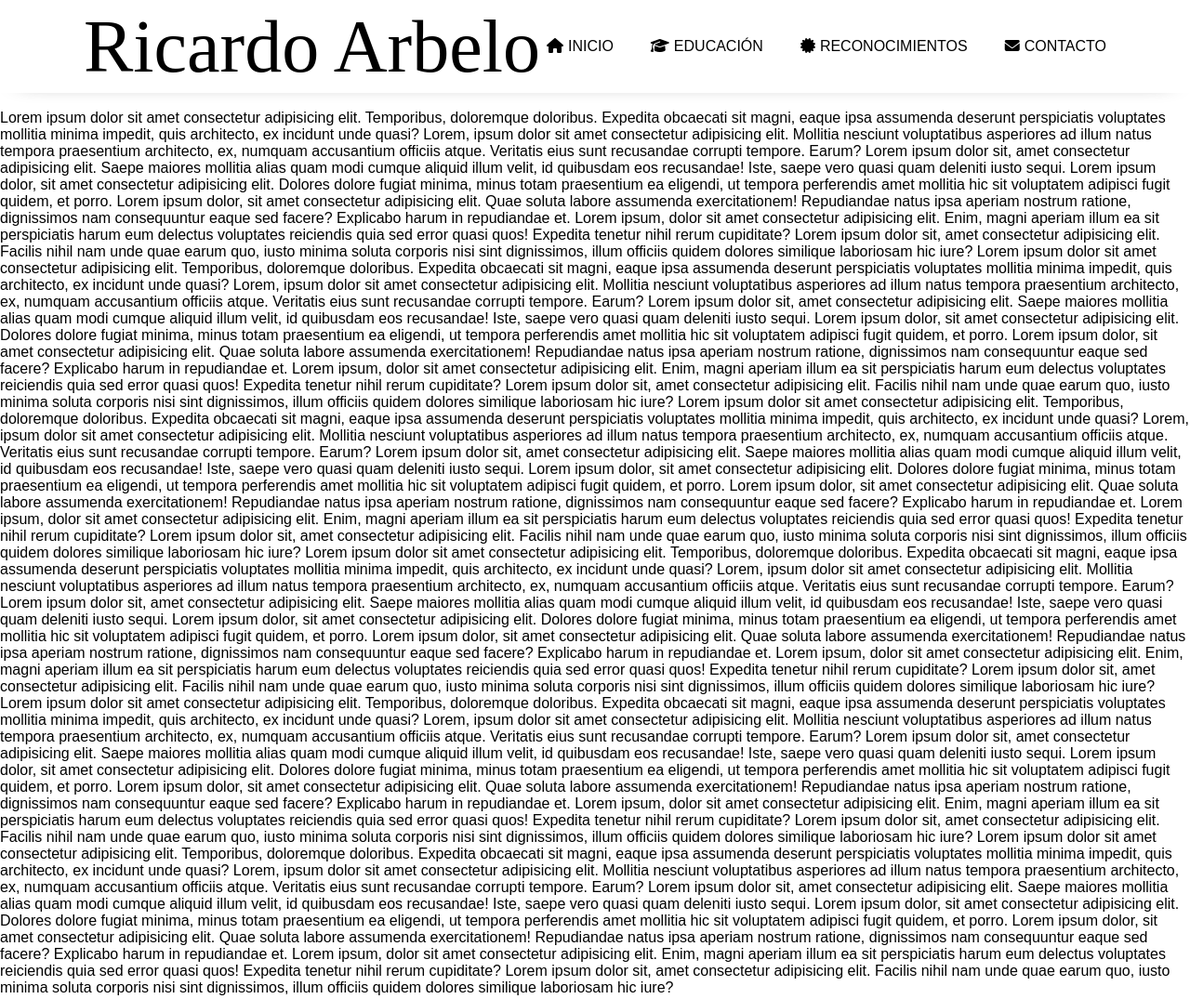
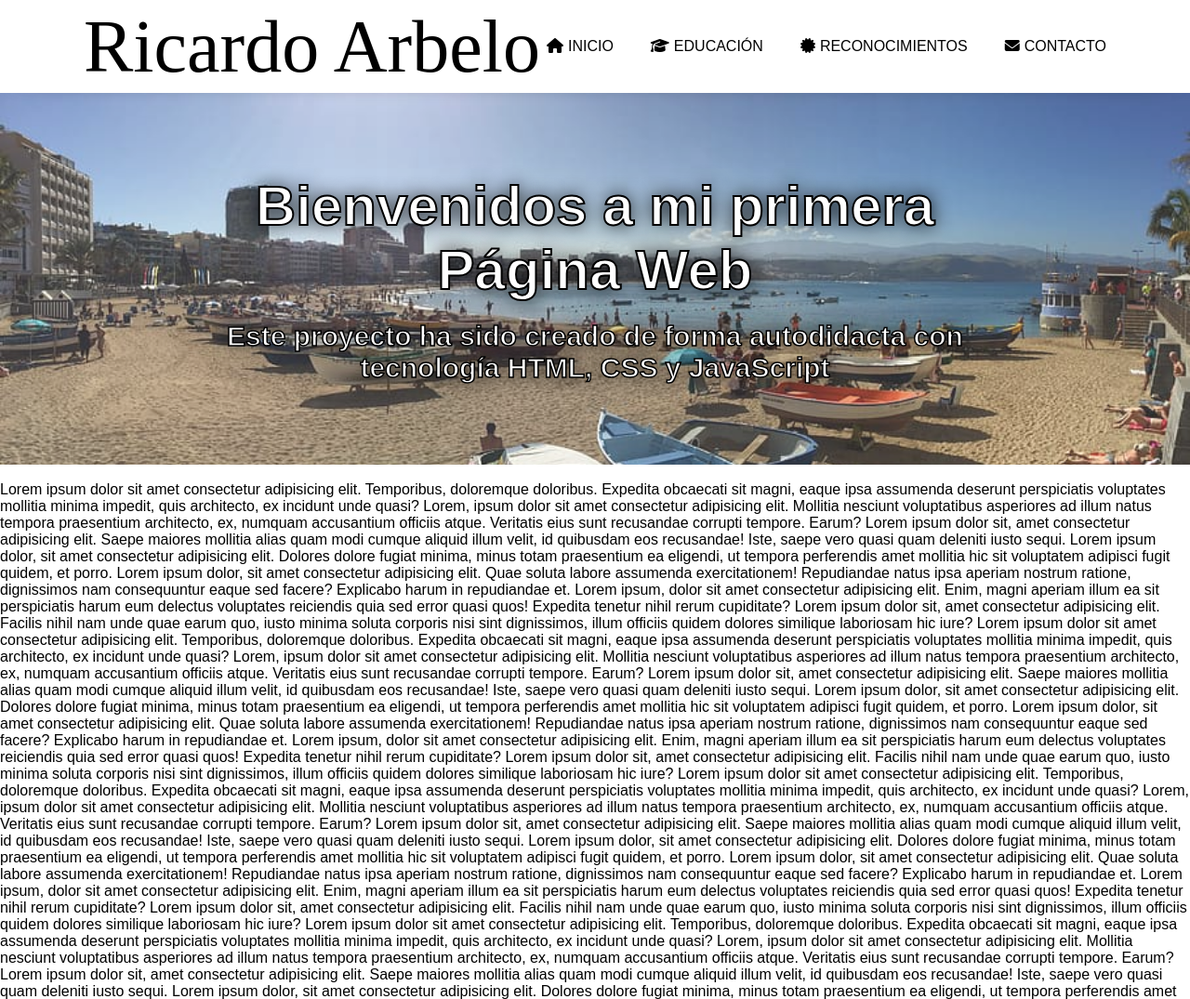
Before and after one commit to rarbelo14/My-first-web-development-project, a plain HTML site: page index.html in a window 1280 px wide. Shown: the top 1075 px of the page at 93% size. Drawn offline with Linux system fonts and the light colour scheme.

Commit message:
A cover has been added to the website

```diff
--- a/Style/styles.css
+++ b/Style/styles.css
@@ -93,3 +93,59 @@ header{
 	left: 0;
 	position: relative;
 }
+
+.cover_image{
+	width: 100%;
+	height: 400px;
+	position: relative;
+	overflow: hidden; /*After the tranforming the scale, the background image will not go out of bounds.*/
+	/*We dodn't add the background-image here because the ::before will be a 15% opaque, thus .cover_image won't have ant background-image at all.*/
+	background-position: center;
+	background-size: cover; /*Prevents the image from repeating itself if the screen is larger than the image.*/
+	background-repeat: none; /*We make sure the image doesn't get repeated.*/
+}
+
+.cover_image::before{ /*We created a ::before element (child element) to be able to put the background with position:absolute without losing the hover's transform:scale(1.2).*/
+	content:"";
+	width: 100%;
+	height: 100%;
+	position:absolute; /*It will not be within the normal flow of the page, so it will take the parent's window as a reference.*/
+	top:0;
+	right:0;
+	background:inherit; /*Collects all the parent's own properties with reference to the background*/
+	background-image: url(../Assets/playa-de-las-canteras-las-palmas-de-gran-canaria-beach-sand.jpg);
+	opacity: 0.85;
+	transition: 1s;
+}
+
+.cover_image:hover::before{
+	transform: scale(1.2);
+}
+
+.cover_image_info{
+	max-width: 900px;
+	height: 400px;
+	margin: auto;
+	position: relative;
+	display: flex;
+	text-align: center;
+	justify-content: center;
+	flex-direction: column; /*Display:flex puts h1 and p in horizontal alignment, this makes them both stand vertically.*/
+	color: white;
+	cursor: default; /*The text cursor will not appear, just the standard one instead.*/
+}
+
+.cover_image_info h1{
+	font-size: 60px;
+	font-weight: bold; /*Equivalent to 700.*/
+	text-shadow: 0px 0px 20px black; /*Letters shading.*/
+	-webkit-text-stroke: 2px black; /*Letters border.*/
+	margin-bottom: 20px;
+}
+
+.cover_image_info p{
+	font-size: 30px;
+	font-weight: 550;
+	text-shadow: 0px 0px 20px black;
+	-webkit-text-stroke: 1.5px black;
+}
--- a/index.html
+++ b/index.html
@@ -26,6 +26,12 @@
 	</header>
 	<main>
 		<div class="main_content">
+			<div class="cover_image">
+				<div class="cover_image_info">
+					<h1>Bienvenidos a mi primera Página Web</h1>
+					<p>Este proyecto ha sido creado de forma autodidacta con tecnología HTML, CSS y JavaScript</p>
+				</div>
+			</div>
 			<div class="lorem_prueba">
 				<br>
 				Lorem ipsum dolor sit amet consectetur adipisicing elit. Temporibus, doloremque doloribus. Expedita obcaecati sit magni, eaque ipsa assumenda deserunt perspiciatis voluptates mollitia minima impedit, quis architecto, ex incidunt unde quasi?
```
